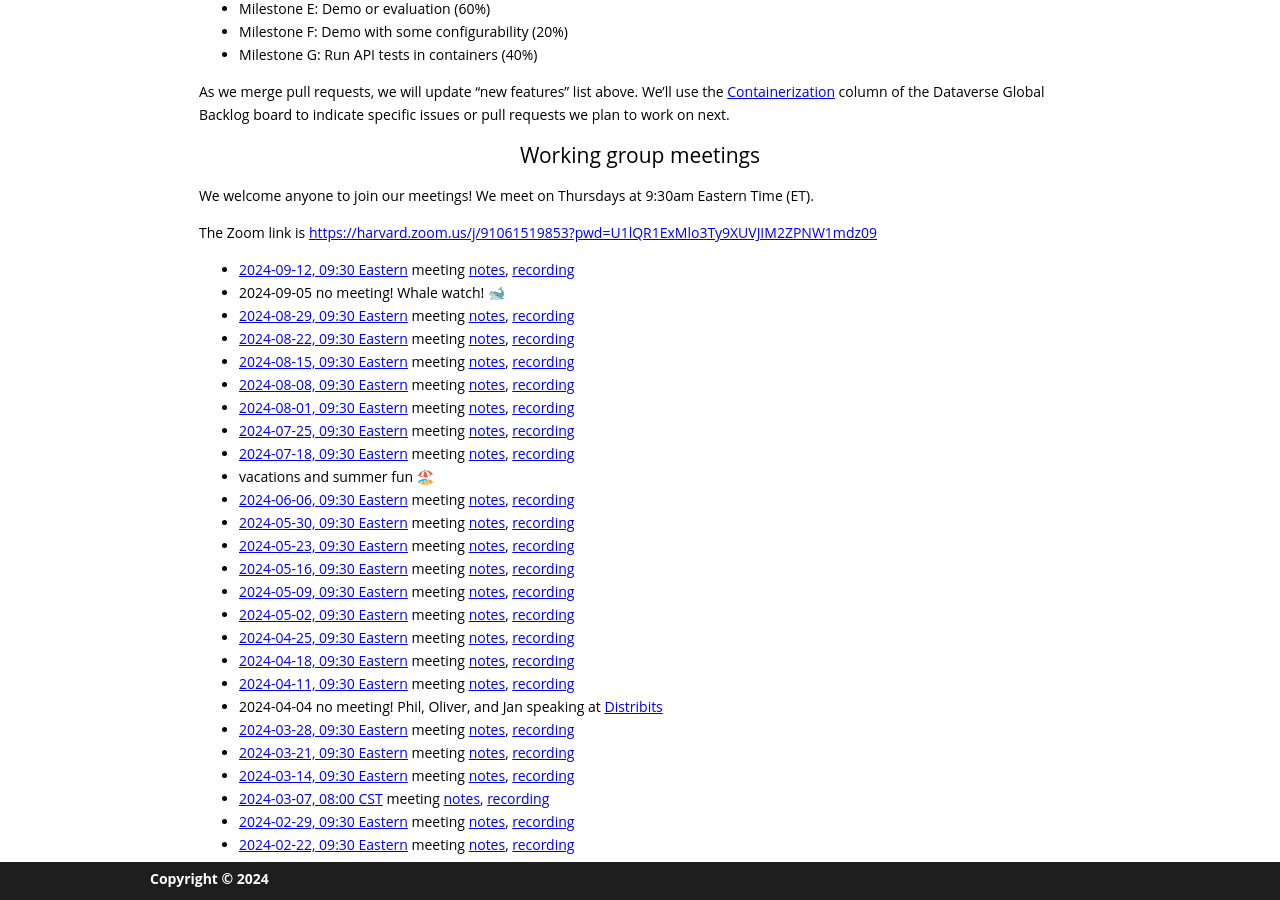
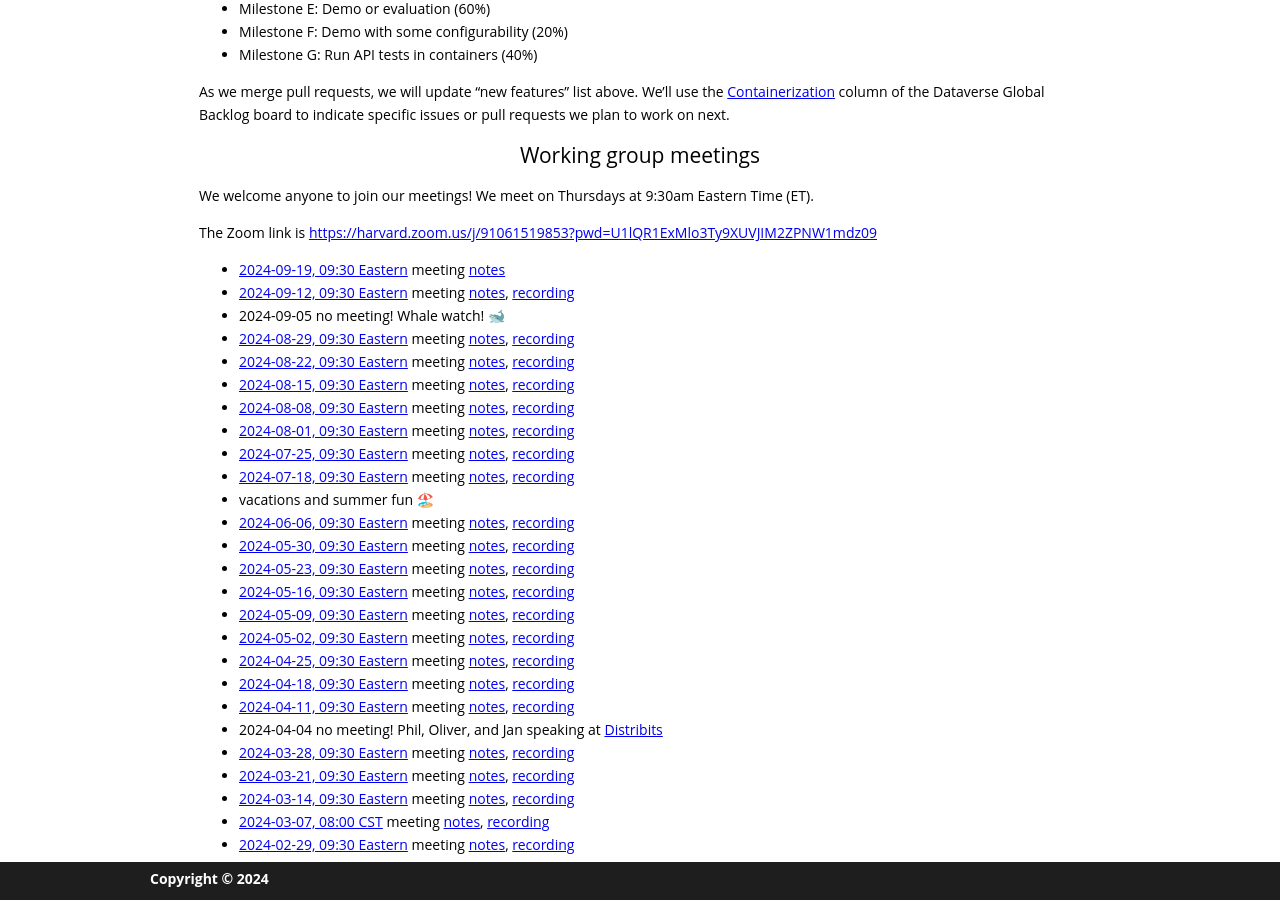
Before and after one commit to gdcc/ct.gdcc.io, a Jekyll site: the page built from index.md, in a window 1280 px wide and 900 px high, scrolled down 1726 px. Built offline with Jekyll 4.4.1, drawn with Linux system fonts in a browser that asks for light colours; our own code applies the rules of GitHub Pages for plain Markdown files.

Commit message:
add next meeting

```diff
--- a/index.md
+++ b/index.md
@@ -63,6 +63,7 @@ We welcome anyone to join our meetings! We meet on Thursdays at 9:30am Eastern T
 
 The Zoom link is <https://harvard.zoom.us/j/91061519853?pwd=U1lQR1ExMlo3Ty9XUVJIM2ZPNW1mdz09>
 
+- [2024-09-19, 09:30 Eastern](https://time.is/compare/0930_19_Sep_2024_in_Boston) meeting [notes](https://docs.google.com/document/d/1erEpKhAp1Nb22kfJKd0mdBxki6dNejFLh_Vbz2E5w40/edit?usp=sharing)
 - [2024-09-12, 09:30 Eastern](https://time.is/compare/0930_12_Sep_2024_in_Boston) meeting [notes](https://docs.google.com/document/d/161SmJum3z1CnGL8hHHksK3xz2EKHCa8ZxLHM4bPQ8gk/edit?usp=sharing), [recording](https://harvard.zoom.us/rec/share/k7-UbJ-mx_fWANw-8wzt5v6xaRWH7_Fh48cqGDv2XVOqxszFEvNnVhfECabtlk2M.6e5v_FFHjBwIPjAF)
 - 2024-09-05 no meeting! Whale watch! 🐋
 - [2024-08-29, 09:30 Eastern](https://time.is/compare/0930_29_Aug_2024_in_Boston) meeting [notes](https://docs.google.com/document/d/1X49oElqgORdTCMECRfb5BuKUI1_yw86G3qnu8TXK76k/edit?usp=sharing), [recording](https://harvard.zoom.us/rec/share/gXDINqXAymz9K01lsVNyyb8393-oNEOSzC-CD9LdnKxNYzaRVuUwUXD2xD1N80vz.bB_-OEUT-1pXX4hZ)
```
